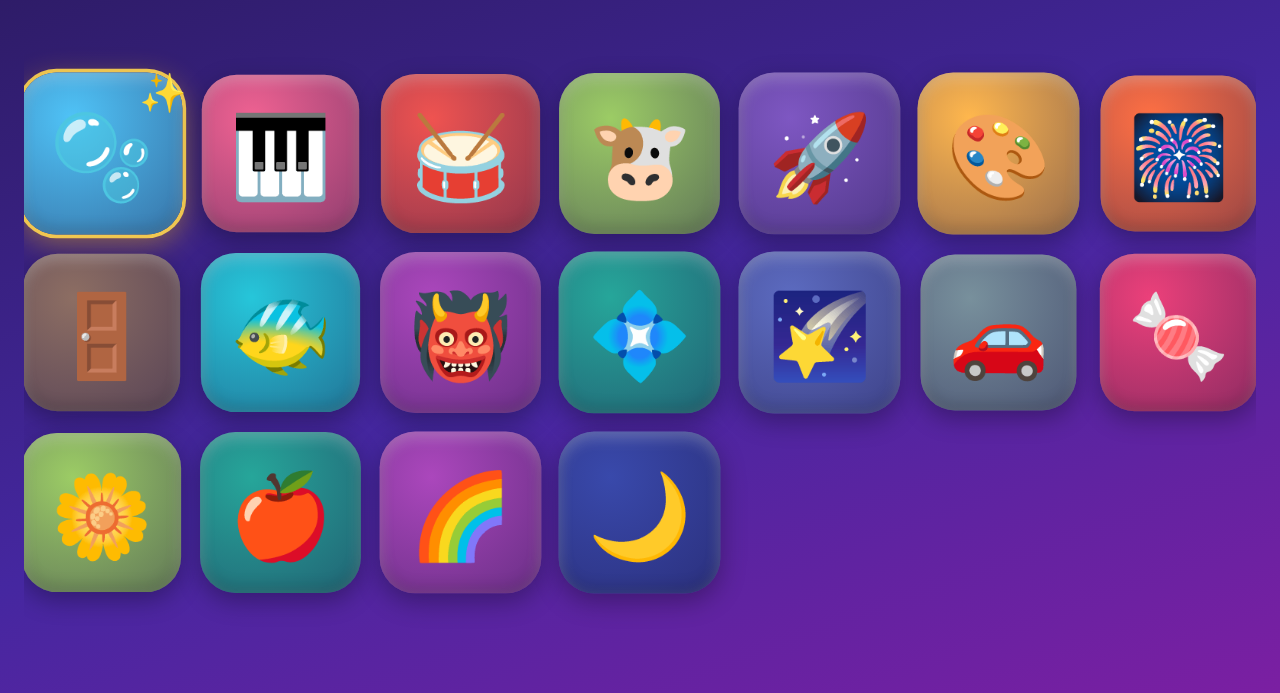
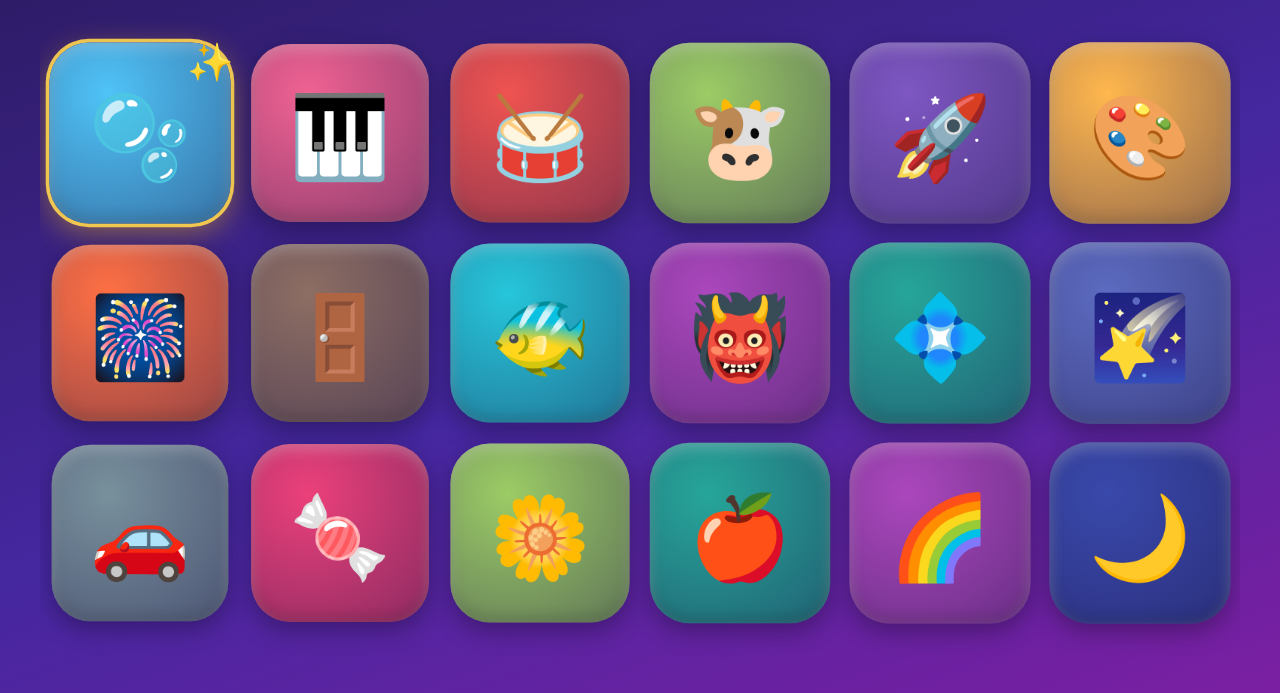
Before and after one commit to feshalnaguji/tiny-finger-games, a website built with Vite: page index.html in a window 1280 px wide. Both pictures are taken after a click on the button "▶️". Shown: the part 107-800 px from the top of the page. Built offline with nearby package versions, Linux system fonts and the light colour scheme.

Commit message:
fix: keep menu cards clear of the screen edges
Wider side padding with safe-area awareness, inner grid padding so the
breathing/glow effects never touch the edges, gentler breathe scale, a
centered max-width on huge displays, and hidden-scrollbar vertical
scrolling instead of cropping rows on short screens.

Co-Authored-By: Claude Fable 5 <noreply@anthropic.com>

```diff
--- a/src/style.css
+++ b/src/style.css
@@ -114,7 +114,8 @@ button {
   display: flex;
   flex-direction: column;
   background: linear-gradient(160deg, #2a1a5e 0%, #4527a0 55%, #7b1fa2 100%);
-  padding: max(3vmin, env(safe-area-inset-top)) 3vmin max(3vmin, env(safe-area-inset-bottom));
+  padding: max(3vmin, env(safe-area-inset-top)) max(5vmin, env(safe-area-inset-right))
+    max(3vmin, env(safe-area-inset-bottom)) max(5vmin, env(safe-area-inset-left));
 }
 
 .menu__header {
@@ -129,10 +130,22 @@ button {
 .menu__grid {
   flex: 1 1 auto;
   display: grid;
-  grid-template-columns: repeat(auto-fill, minmax(min(9.5rem, 42vw), 1fr));
+  grid-template-columns: repeat(auto-fill, minmax(min(9.5rem, 40vw), 1fr));
   gap: 3vmin;
   align-content: center;
-  overflow: hidden;
+  /* breathing room so scaled/glowing cards never touch the screen edges,
+     and scroll (hidden scrollbar) instead of cropping on short screens */
+  padding: 1.5vmin;
+  width: 100%;
+  max-width: 110rem;
+  margin-inline: auto;
+  overflow-y: auto;
+  overflow-x: hidden;
+  scrollbar-width: none;
+}
+
+.menu__grid::-webkit-scrollbar {
+  display: none;
 }
 
 .menu__card {
@@ -160,7 +173,7 @@ button {
     transform: scale(1);
   }
   50% {
-    transform: scale(1.045);
+    transform: scale(1.03);
   }
 }
 
```
